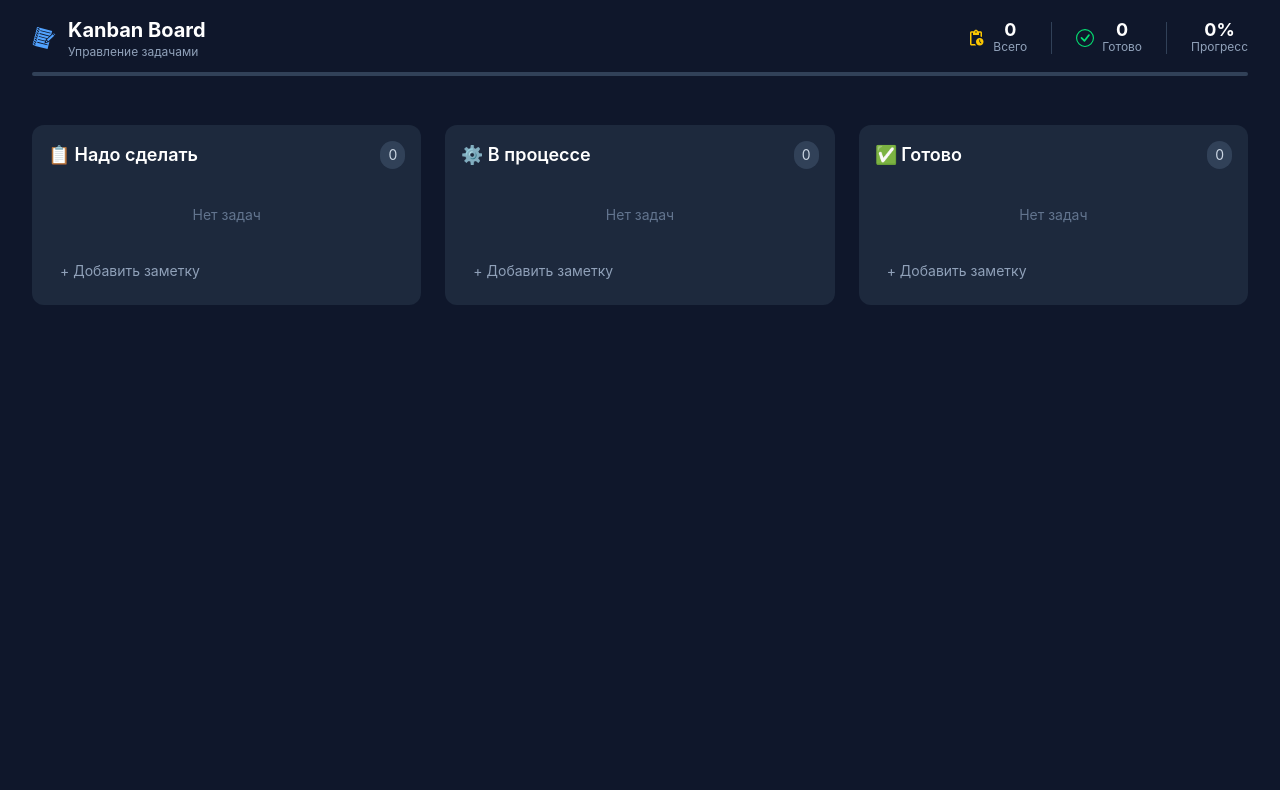
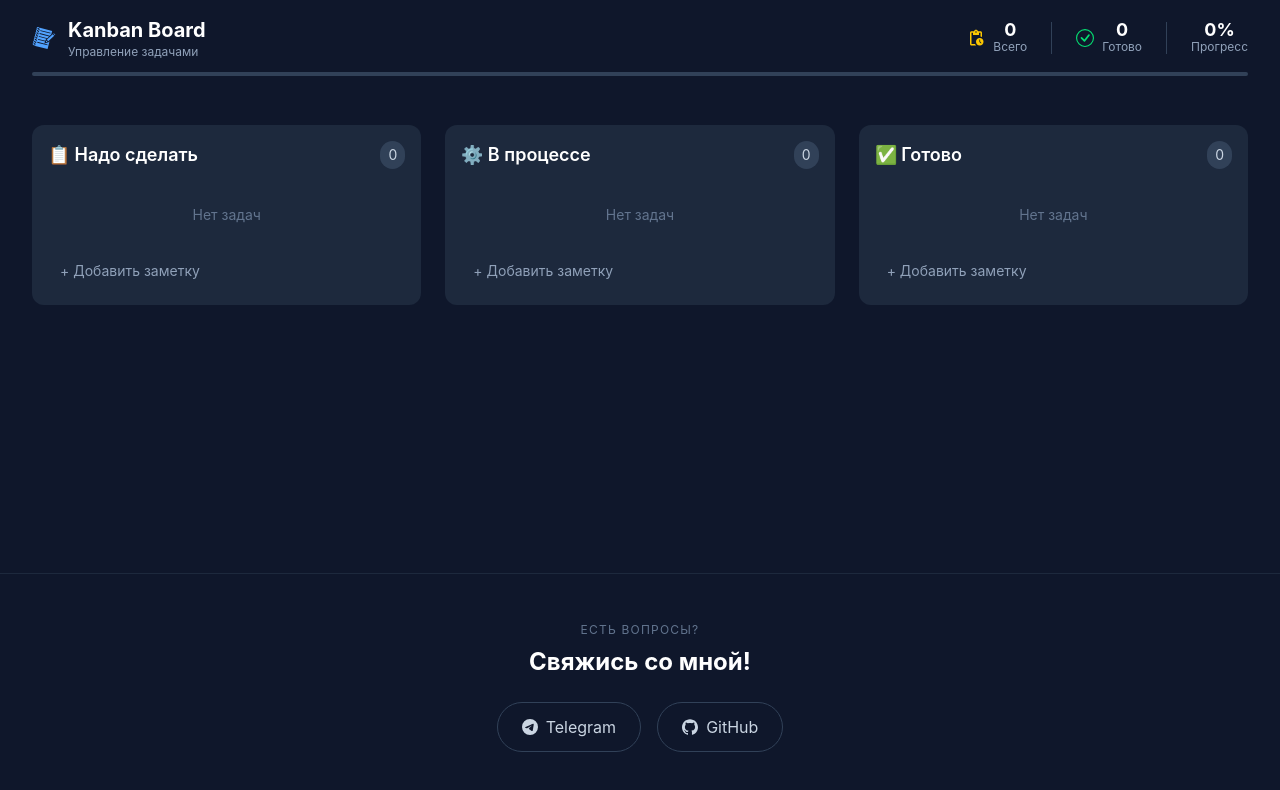
Before and after one commit to aliveagain3228/TodoReactTS, a React (Vite) app: page / in a window 1280 px wide. Shown: the top 790 px of the page. Built offline with nearby package versions, Linux system fonts and the light colour scheme.

Commit message:
feat: Added a footer and fixed the issue where the card wasn't visible when dragged

```diff
--- a/src/components/Board/Board.tsx
+++ b/src/components/Board/Board.tsx
@@ -1,4 +1,10 @@
 import { useTasks } from '../../hooks/UseTasks'
+import ContactFooter from "../Footer/ContactFooter.tsx";
+import { DndContext, DragOverlay } from "@dnd-kit/core";
+import { useState } from 'react';
+import TaskCard from "../TaskCard/TaskCard.tsx";
+import type { DragEndEvent } from "@dnd-kit/core";
+import type { Status, Task } from "../../types"
 import PageLoader from "../PageLoader/PageLoader.tsx";
 import { COLUMNS } from "../../types";
 import Column from "../Column/Column"
@@ -7,12 +13,33 @@ import Header from "../Header/Header"
 export default function Board() {
     const { tasks, addTask, deleteTask, moveTask } = useTasks()
 
+    const [activeTask, setActiveTask] = useState<Task | null>(null)
+
+    const handleDragStart = (event: DragEndEvent) => {
+        const task = tasks.find(t => t.id === event.active.id)
+        setActiveTask(task ?? null)
+    }
+
+    const handleDragEnd = (event: DragEndEvent) => {
+        const { active, over } = event
+        setActiveTask(null)
+        if (!over) return
+
+        const taskId = active.id as number
+        const newStatus = over.id as Status
+        moveTask(taskId, newStatus)
+    }
+
     return (
         <div className="min-h-screen flex flex-col">
             <PageLoader />
             <Header tasks={tasks} />
 
             <div className="p-8 flex-1">
+                <DndContext
+                    onDragStart={handleDragStart}
+                    onDragEnd={handleDragEnd}
+                >
                 <div className="grid grid-cols-3 gap-6 items-start">
                     {COLUMNS.map(column => (
                         <Column
@@ -25,7 +52,19 @@ export default function Board() {
                         />
                     ))}
                 </div>
+
+                    <DragOverlay>
+                        {activeTask ? (
+                            <TaskCard
+                            task={activeTask}
+                            onDelete={() => {}}
+                            onMove={() => {}}
+                            />
+                        ) : null}
+                    </DragOverlay>
+                </DndContext>
             </div>
+            <ContactFooter />
         </div>
     )
 }
--- a/src/components/Column/Column.tsx
+++ b/src/components/Column/Column.tsx
@@ -1,5 +1,6 @@
 import type { Task, Column as ColumnType, Status } from "../../types";
 import { motion, AnimatePresence } from "framer-motion";
+import { useDroppable } from "@dnd-kit/core";
 import TaskCard from "../TaskCard/TaskCard"
 import AddTaskForm from "../AddTaskForm/AddTaskForm"
 
@@ -13,9 +14,15 @@ interface ColumnProps {
 
 export default function Column({ column, tasks, onAddTask, onDeleteTask, onMoveTask } : ColumnProps) {
 
+    const { setNodeRef, isOver } = useDroppable({ id: column.id })
+
     return (
         <motion.div
-            className="bg-slate-800 rounded-xl p-4 flex flex-col gap-3"
+            ref={setNodeRef}
+            className={`bg-slate-800 rounded-xl p-4 flex flex-col gap-3
+            transition-colors duration-200
+            ${isOver ? 'bg-slate-700 ring-2 ring-blue-500' : ''}
+            `}
             initial={{ opacity: 0, y: 30 }}
             animate={{ opacity: 1, y: 0 }}
             transition={{ duration: 0.4, delay: 0.1 }}
--- /dev/null
+++ b/src/components/Footer/ContactFooter.tsx
@@ -0,0 +1,35 @@
+import { SiTelegram, SiGithub } from "react-icons/si";
+
+export default function ContactFooter() {
+    return (
+        <footer className="mt-auto border-t border-slate-800 py-12 px-8 text-center">
+            <p className="text-slate-500 text-xs uppercase tracking-widest mb-2">
+                Есть вопросы?
+            </p>
+            <h2 className="text-white text-2xl font-bold mb-6">
+                Свяжись со мной!
+            </h2>
+
+            <div className="flex justify-center gap-4">
+                <a
+                    href="https://t.me/tellmewhy322"
+                    target="_blank"
+                    rel="noopener noreferrer"
+                    className="flex items-center gap-2 px-6 py-3 border border-slate-700 rounded-full text-slate-300 hover:border-blue-400 hover:text-blue-400 transition-all duration-200"
+                >
+                    <SiTelegram />
+                    <span>Telegram</span>
+                </a>
+
+                <a href="https://github.com/aliveagain3228"
+                   target="_blank"
+                   rel="noopener noreferrer"
+                   className="flex items-center gap-2 px-6 py-3 border border-slate-700 rounded-full text-slate-300 hover:border-slate-400 hover:text-white transition-all duration-200"
+                >
+                    <SiGithub />
+                    <span>GitHub</span>
+                </a>
+            </div>
+        </footer>
+    )
+}
--- a/src/components/TaskCard/TaskCard.tsx
+++ b/src/components/TaskCard/TaskCard.tsx
@@ -1,5 +1,7 @@
 import type { Task, Status } from "../../types"
 import { motion } from "framer-motion";
+import { useDraggable } from "@dnd-kit/core";
+import { CSS } from '@dnd-kit/utilities'
 
 interface TaskCardProps {
     task: Task
@@ -10,13 +12,28 @@ interface TaskCardProps {
 const STATUS_ORDER: Status[] = ['todo', 'inProgress', 'done']
 
 export default function TaskCard({ task, onDelete, onMove } : TaskCardProps) {
+
+    const { attributes, listeners, setNodeRef, transform, isDragging } = useDraggable({
+        id: task.id
+    })
+
+    const style = {
+        transform: CSS.Translate.toString(transform),
+        opacity: isDragging ? 0.5 : 1,
+        zIndex: isDragging ? 1000 : 'auto',
+    }
+
     const currentIndex = STATUS_ORDER.indexOf(task.status)
     const canMoveLeft = currentIndex > 0
     const canMoveRight = currentIndex < STATUS_ORDER.length - 1
 
     return (
         <motion.div
-            className="bg-slate-700 rounded-lg p-3 flex flex-col gap-2"
+            ref={setNodeRef}
+            style={style}
+            {...attributes}
+            {...listeners}
+            className="bg-slate-700 rounded-lg p-3 flex flex-col gap-2 cursor-grab active:cursor-grabbing"
             initial={{ opacity: 0, scale: 0.95 }}
             animate={{ opacity: 1, scale: 1}}
             exit={{ opacity: 0, scale: 0.95 }}
```
